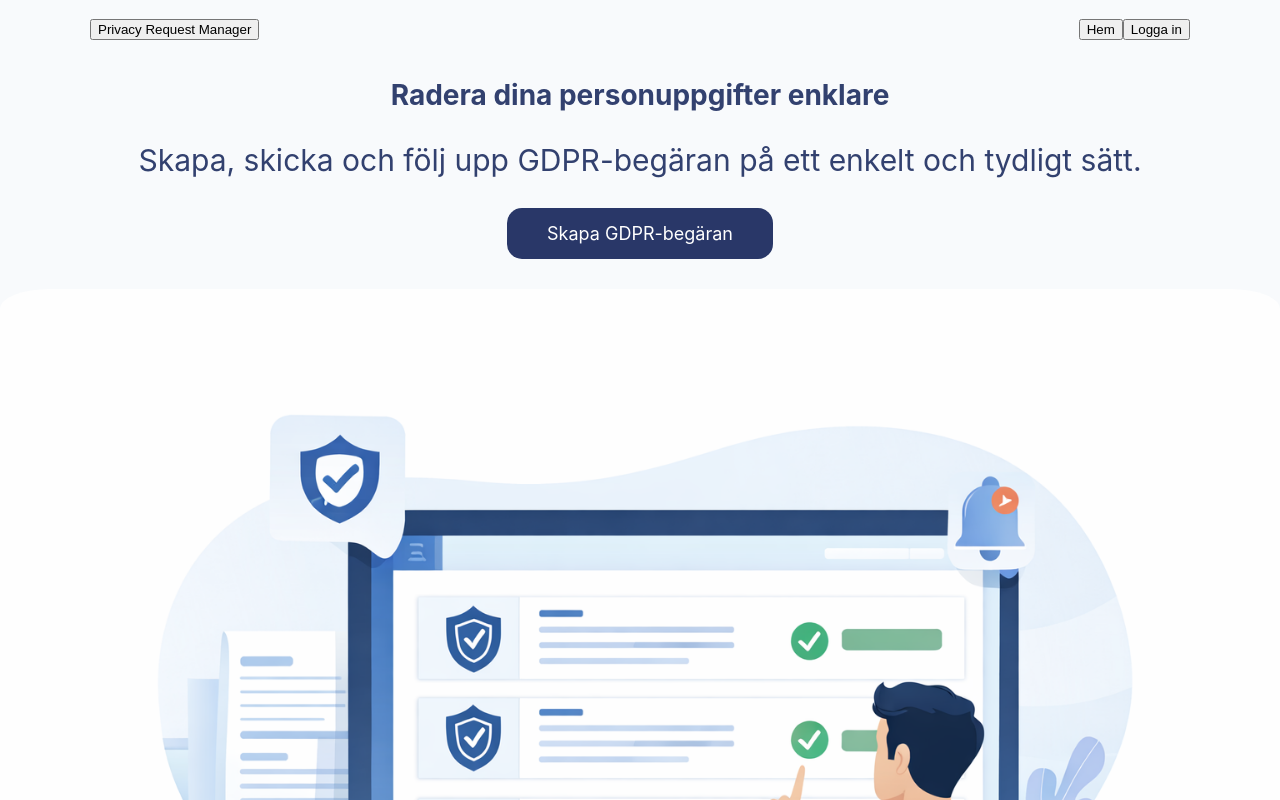
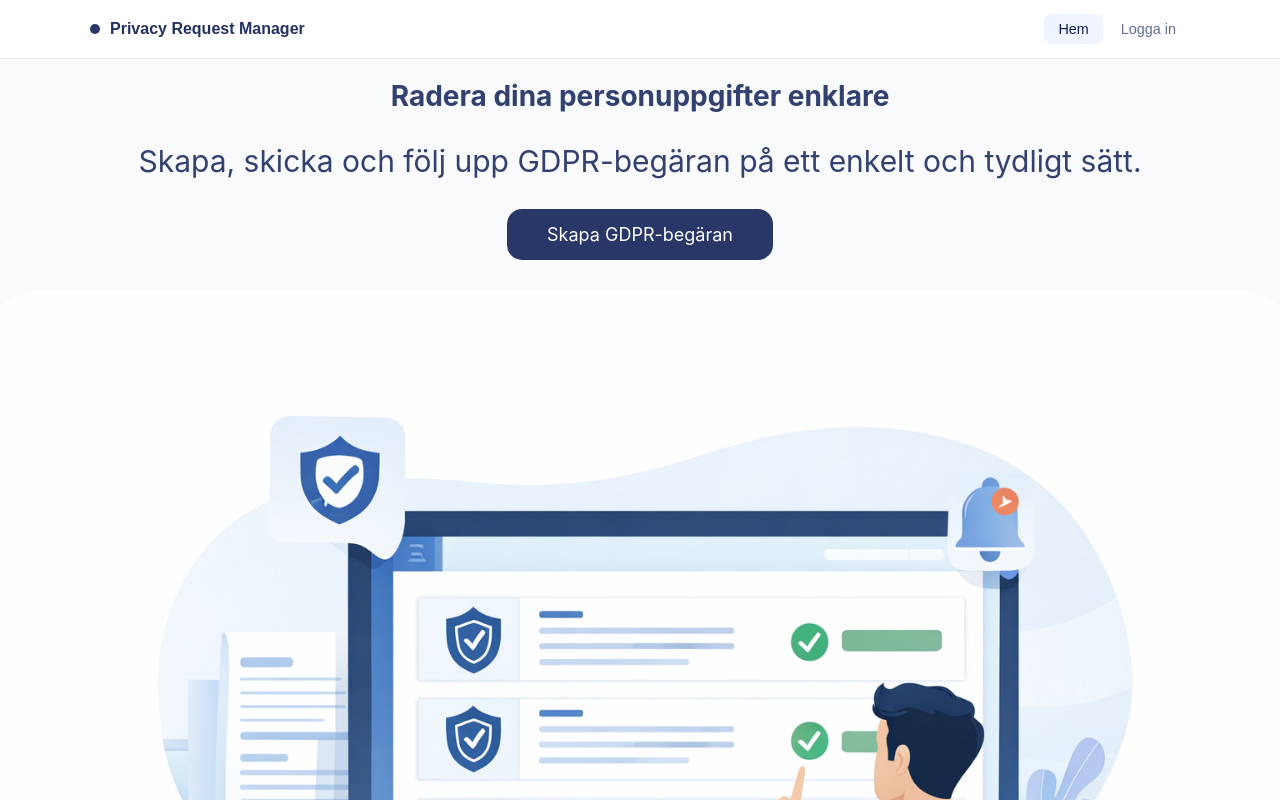
Before and after one commit to Lullow/privacy-request-manager, a React (Vite) app in the folder frontend/: page / in a window 1280 px wide. Shown: the top 800 px of the page. Built offline with nearby package versions, Linux system fonts and the light colour scheme; no server answers.

Commit message:
feat(styles): add TopBar, info hint and modal styles

```diff
--- a/frontend/src/style.css
+++ b/frontend/src/style.css
@@ -109,13 +109,72 @@
     margin: 0;
 }
 
+.topbar-header {
+    position: sticky;
+    top: 0;
+    z-index: 100;
+    background: white;
+    border-bottom: 1px solid #e8edf5;
+}
+
 .topbar {
     max-width: 1100px;
     margin: 0 auto;
-    padding: 18px 24px;
+    padding: 14px 24px;
     display: flex;
     align-items: center;
     justify-content: space-between;
+}
+
+.topbar-brand {
+    display: inline-flex;
+    align-items: center;
+    gap: 10px;
+    background: none;
+    border: none;
+    cursor: pointer;
+    font-size: 1rem;
+    font-weight: 700;
+    color: rgba(16, 32, 86, 0.92);
+    padding: 0;
+}
+
+.topbar-nav {
+    display: flex;
+    align-items: center;
+    gap: 4px;
+}
+
+.topbar-nav-link {
+    background: none;
+    border: none;
+    cursor: pointer;
+    font-size: 0.9rem;
+    color: rgba(16, 32, 86, 0.65);
+    padding: 7px 14px;
+    border-radius: 8px;
+    transition: background 0.15s, color 0.15s;
+    font-weight: 500;
+}
+
+.topbar-nav-link:hover {
+    background: #f1f5f9;
+    color: rgba(16, 32, 86, 1);
+}
+
+.topbar-nav-link.active {
+    background: #f0f4ff;
+    color: rgba(16, 32, 86, 1);
+}
+
+.topbar-logout {
+    color: #ef4444;
+    margin-left: 4px;
+}
+
+.topbar-logout:hover {
+    background: #fef2f2;
+    color: #dc2626;
 }
 
 .brand {
@@ -178,6 +237,24 @@ h2 {
     display: block;
     margin-top: 6px;
     color: #64748b;
+}
+
+.info-hint-box {
+    display: flex;
+    align-items: flex-start;
+    gap: 10px;
+    background: #f0f4ff;
+    border-left: 3px solid #3b5bdb;
+    border-radius: 8px;
+    padding: 12px 14px;
+    margin-bottom: 20px;
+    font-size: 0.875rem;
+    color: rgba(16, 32, 86, 0.85);
+    line-height: 1.5;
+}
+.info-hint-icon {
+    flex-shrink: 0;
+    font-size: 1rem;
 }
 
 .form {
@@ -294,6 +371,51 @@ h2 {
 
 .btn-secondary:hover {
     box-shadow: none;
+}
+
+.btn-danger {
+    background: #ef4444;
+    color: white;
+    border: none;
+    border-radius: 8px;
+    padding: 10px 20px;
+    font-size: 0.9rem;
+    cursor: pointer;
+    transition: background 0.15s;
+}
+.btn-danger:hover {
+    background: #dc2626;
+}
+.btn-danger:disabled {
+    opacity: 0.6;
+    cursor: not-allowed;
+}
+
+.modal-overlay {
+    position: fixed;
+    inset: 0;
+    background: rgba(0, 0, 0, 0.4);
+    display: flex;
+    align-items: center;
+    justify-content: center;
+    z-index: 200;
+}
+.modal-card {
+    background: white;
+    border-radius: 16px;
+    padding: 32px;
+    max-width: 400px;
+    width: 90%;
+    box-shadow: 0 20px 60px rgba(0,0,0,0.2);
+}
+.modal-card h2 {
+    margin-bottom: 10px;
+}
+.modal-actions {
+    display: flex;
+    gap: 12px;
+    margin-top: 24px;
+    justify-content: flex-end;
 }
 
 /* Actions  */
```
